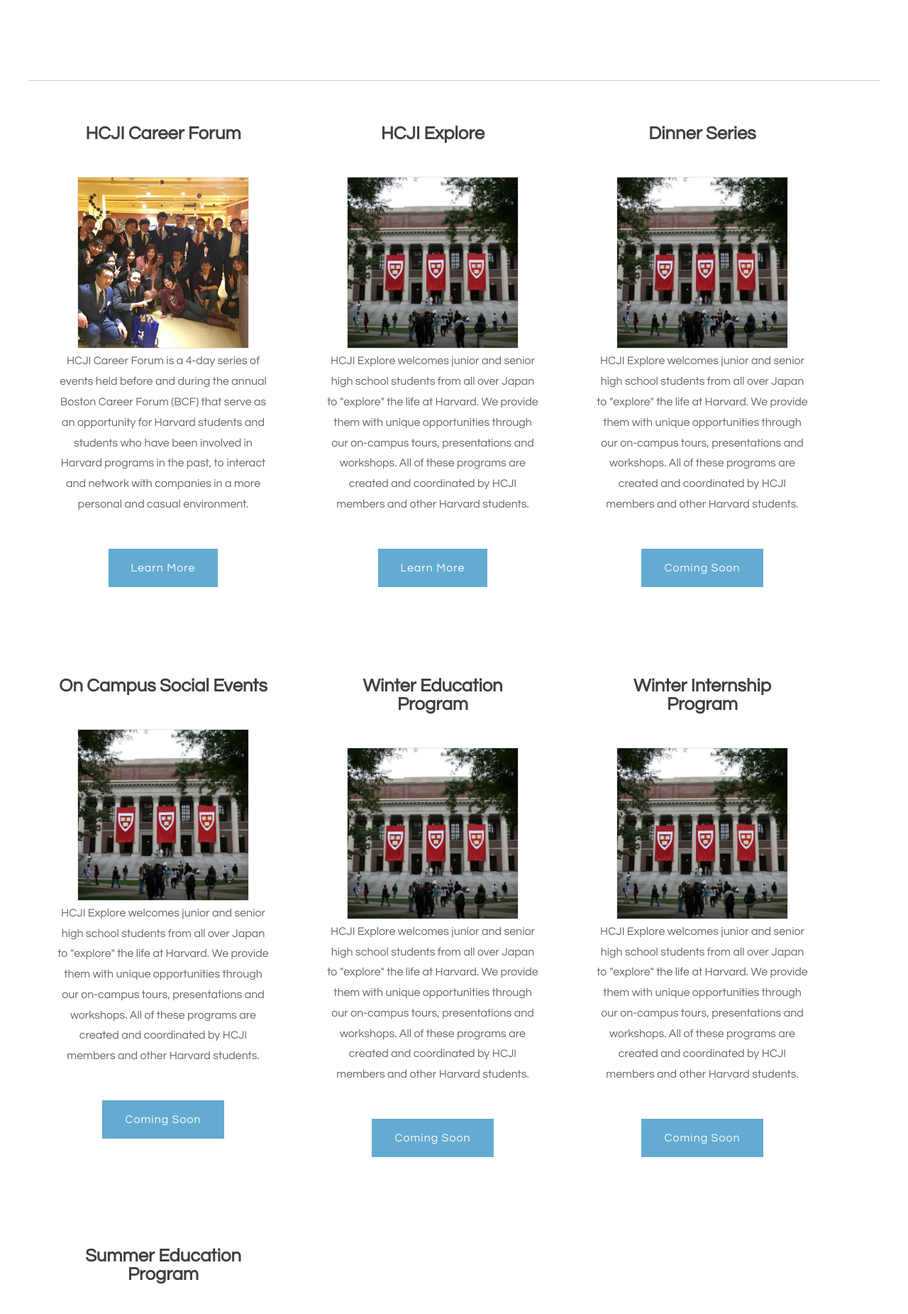
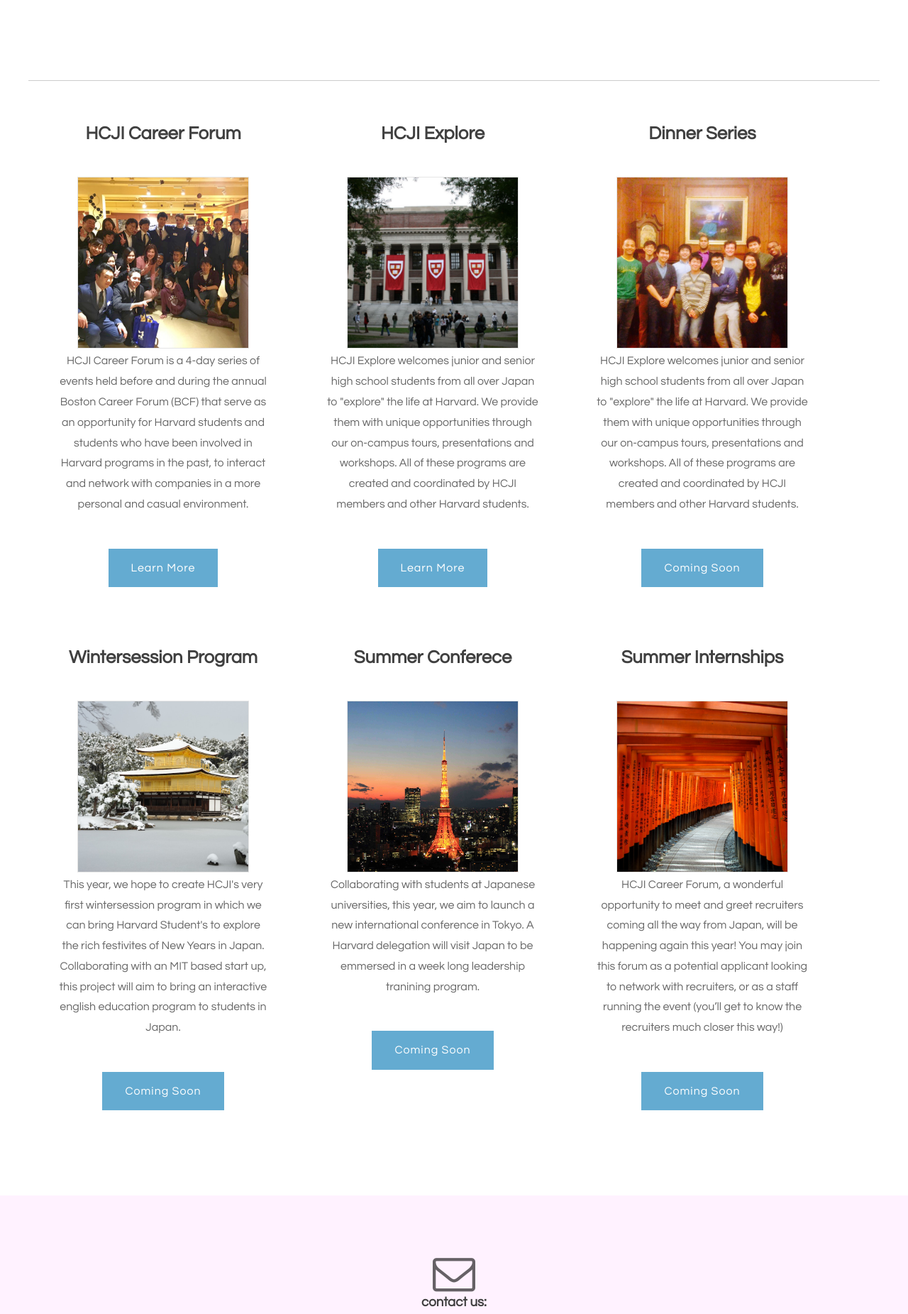
Before and after one commit to kojino/hcji_website, a Rails app: page / in a window 1280 px wide. Shown: the part 1434-3285 px from the top of the page at 71% size. Run offline with Rails 7, Linux system fonts and the light colour scheme; style sheets or scripts are compiled from the project's sources; some libraries are stand-ins or nearby versions.

Commit message:
home page update

```diff
--- a/app/assets/stylesheets/default.css
+++ b/app/assets/stylesheets/default.css
@@ -763,7 +763,7 @@
 	{
 		float:left;
 		width:300px;
-		padding: 20px 40px 80px 40px;
+		padding: 20px 40px 40px 40px;
 	}
 
 	#three-column .tbox .image
--- a/app/views/static_pages/home.html.erb
+++ b/app/views/static_pages/home.html.erb
@@ -40,42 +40,42 @@
 			<div class="title">
 				<h2>Dinner Series</h2>
 			</div>
-			<img class="image" src="assets/campus1.jpg" alt="" />
+			<img class="image" src="assets/dinner.jpg" alt="" />
 			<p>HCJI Explore welcomes junior and senior high school students from all over Japan to "explore" the life at Harvard. We provide them with unique opportunities through our on-campus tours, presentations and workshops. All of these programs are created and coordinated by HCJI members and other Harvard students.</p>
 		<a href="" class="button">Coming Soon</a>
 		</div>
 		<div class="tbox">
 			<div class="title">
-				<h2>On Campus Social Events</h2>
+				<h2>Wintersession Program</h2>
 			</div>
-			<img class="image" src="assets/campus1.jpg" alt="" />
-			<p>HCJI Explore welcomes junior and senior high school students from all over Japan to "explore" the life at Harvard. We provide them with unique opportunities through our on-campus tours, presentations and workshops. All of these programs are created and coordinated by HCJI members and other Harvard students.</p>
+			<img class="image" src="assets/wintersession.jpg" alt="" />
+			<p>This year, we hope to create HCJI's very first wintersession program in which we can bring Harvard Student's to explore the rich festivites of New Years in Japan. Collaborating with an MIT based start up, this project will aim to bring an interactive english education program to students in Japan.</p>
 			<a href="" class="button">Coming Soon</a>
 		</div>
 		<div class="tbox">
 			<div class="title">
-				<h2>Winter Education Program</h2>
+				<h2>Summer Conferece</h2>
 			</div>
-			<img class="image" src="assets/campus1.jpg" alt="" />
-			<p>HCJI Explore welcomes junior and senior high school students from all over Japan to "explore" the life at Harvard. We provide them with unique opportunities through our on-campus tours, presentations and workshops. All of these programs are created and coordinated by HCJI members and other Harvard students.</p>
+			<img class="image" src="assets/tokyo.jpg" alt="" />
+			<p>Collaborating with students at Japanese universities, this year, we aim to launch a new international conference in Tokyo. A Harvard delegation will visit Japan to be emmersed in a week long leadership tranining program.</p>
 			<a href="" class="button">Coming Soon</a>
 		</div>
 		<div class="tbox">
 			<div class="title">
-				<h2>Winter Internship Program</h2>
+				<h2>Summer Internships</h2>
 			</div>
-			<img class="image" src="assets/campus1.jpg" alt="" />
-			<p>HCJI Explore welcomes junior and senior high school students from all over Japan to "explore" the life at Harvard. We provide them with unique opportunities through our on-campus tours, presentations and workshops. All of these programs are created and coordinated by HCJI members and other Harvard students.</p>
+			<img class="image" src="assets/summerconf.jpg" alt="" />
+			<p>HCJI Career Forum, a wonderful opportunity to meet and greet recruiters coming all the way from Japan, will be happening again this year! You may join this forum as a potential applicant looking to network with recruiters, or as a staff running the event (you’ll get to know the recruiters much closer this way!)</p>
 			<a href="" class="button">Coming Soon</a>
 		</div>
-		<div class="tbox">
+		<!-- <div class="tbox">
 			<div class="title">
 				<h2>Summer Education Program</h2>
 			</div>
 			<img class="image" src="assets/campus1.jpg" alt="" />
 			<p>HCJI Explore welcomes junior and senior high school students from all over Japan to "explore" the life at Harvard. We provide them with unique opportunities through our on-campus tours, presentations and workshops. All of these programs are created and coordinated by HCJI members and other Harvard students.</p>
 			<a href="" class="button">Coming Soon</a>
-		</div>
+		</div> -->
 	</div>
 </div>
 <div id="footer">
```
Also changed, not shown: app/assets/images/dinner.jpg (added), app/assets/images/intern.JPG (added), app/assets/images/summerconf.jpg (added), app/assets/images/tokyo.jpg (added), app/assets/images/wintersession.jpg (added), 2 other files.
